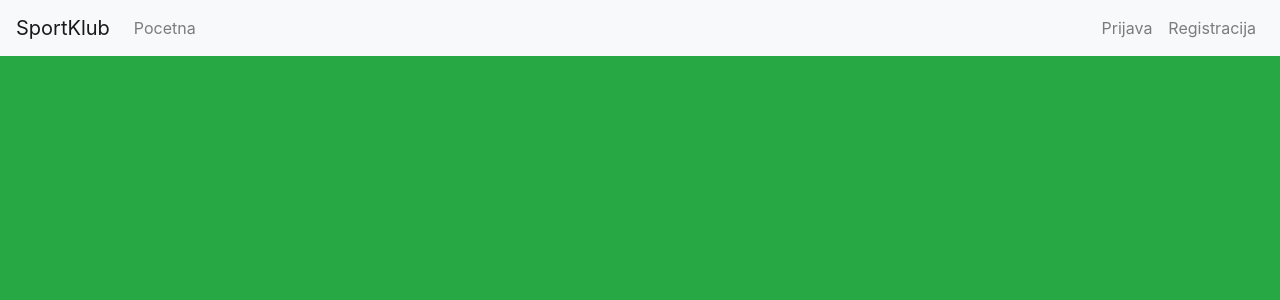
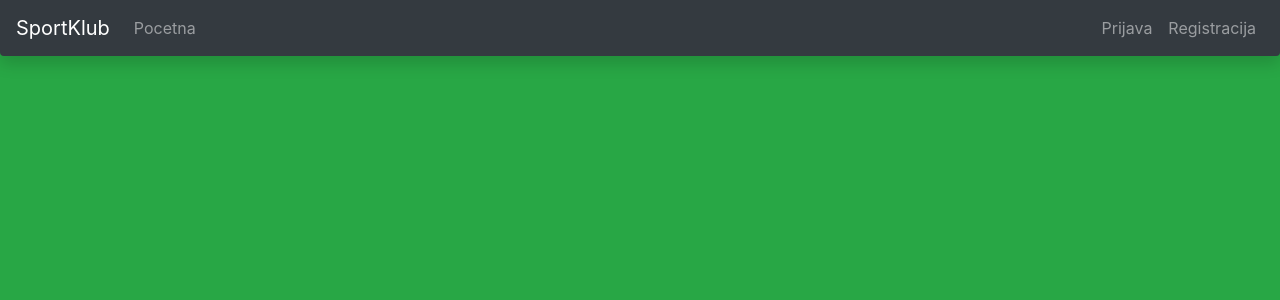
Before and after one commit to nemanja94/sportKlub, an Angular app: page / in a window 1280 px wide. Shown: the top 300 px of the page. Built offline with nearby package versions, Linux system fonts and the light colour scheme.

Commit message:
Doradjen izgled navbar-a

```diff
--- a/src/app/app.component.html
+++ b/src/app/app.component.html
@@ -1,4 +1,4 @@
-<nav class="navbar navbar-expand-lg navbar-light bg-light">
+<nav class="navbar navbar-expand-lg navbar-dark bg-dark rounded-bottom shadow">
   <a class="navbar-brand" routerLink="/" routerLinkActive="active">SportKlub</a>
   <button class="navbar-toggler" type="button" data-toggle="collapse" data-target="#navbarSupportedContent"
     aria-controls="navbarSupportedContent" aria-expanded="false" aria-label="Toggle navigation">
@@ -22,3 +22,7 @@
     </ul>
   </div>
 </nav>
+
+<div class="container">
+  <router-outlet></router-outlet>
+</div>
```
